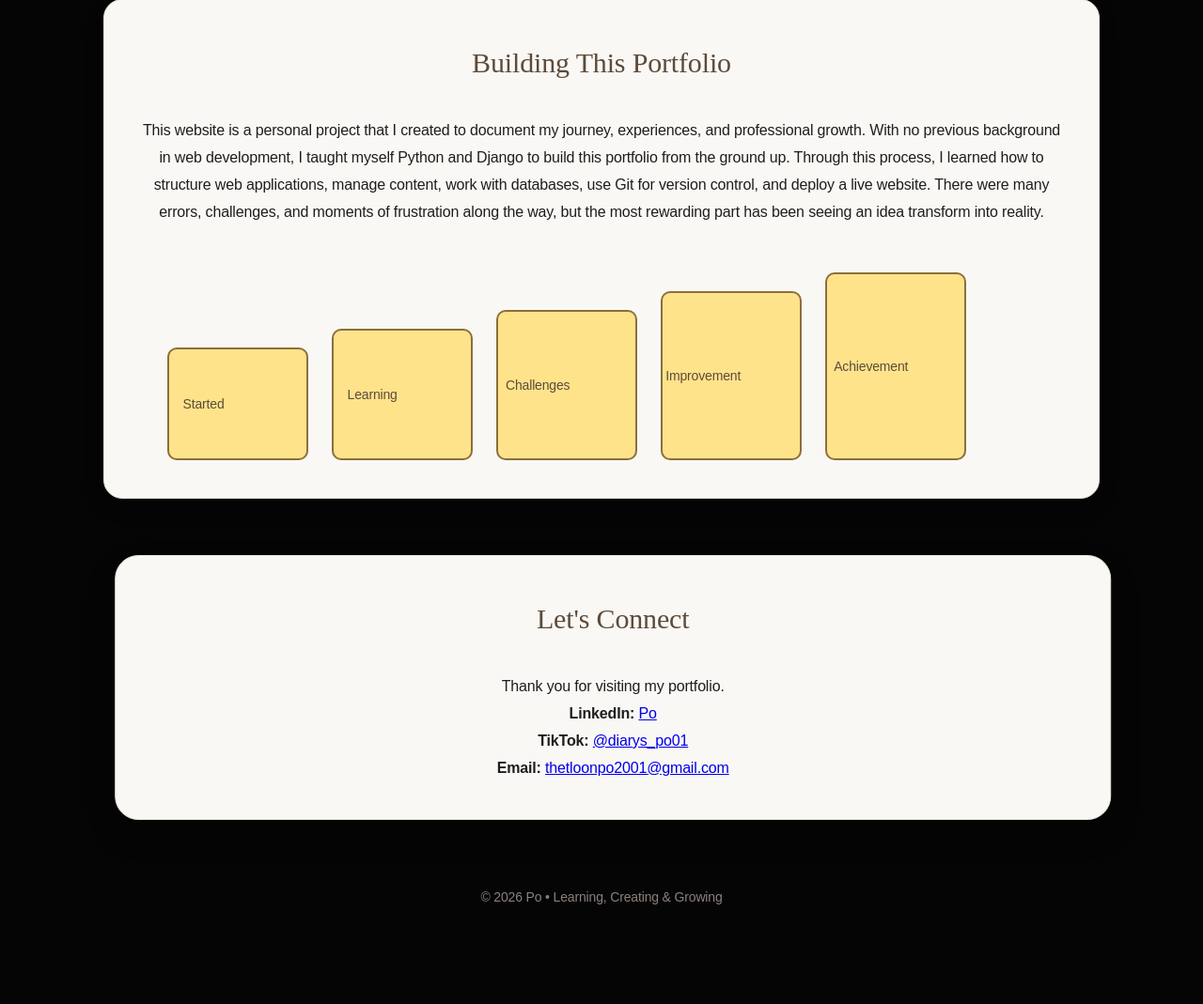
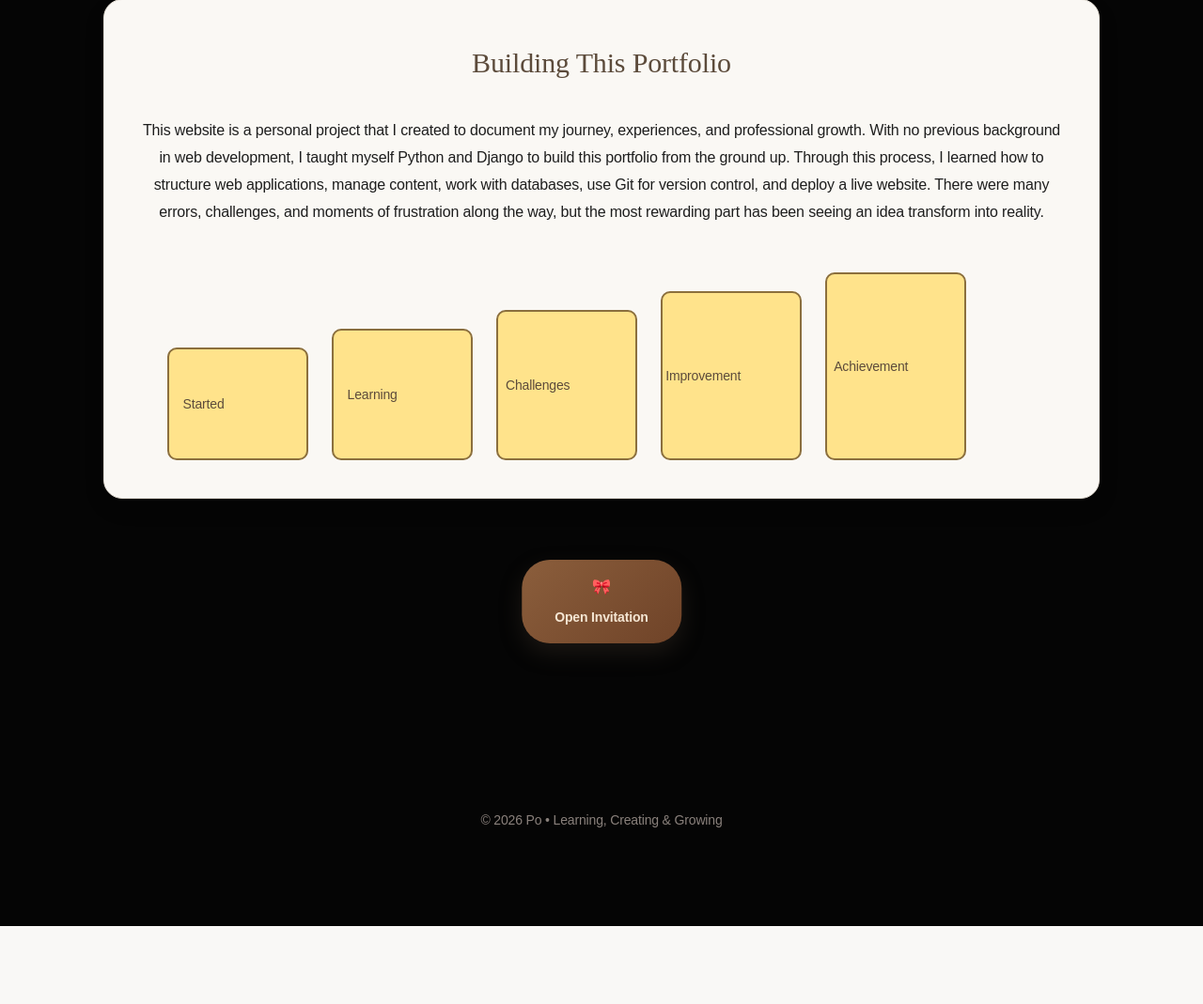
Before and after one commit to po-12365/thet-loon-po-portfolio, a Django app: page / in a window 1280 px wide. Shown: the part 4323-5392 px from the top of the page at 94% size. After the commit the page ends 5309 px from the top, so only its background shows below. Run offline with Django 5.2, Linux system fonts and the light colour scheme.

Commit message:
Update invitation letter ribbon design

```diff
--- a/portfolio/templates/portfolio/home.html
+++ b/portfolio/templates/portfolio/home.html
@@ -1231,6 +1231,355 @@ font-style:italic;
 }
 
 
+.letter-wrapper{
+
+max-width:750px;
+
+margin:100px auto;
+
+position:relative;
+
+text-align:center;
+
+}
+
+
+
+/* Brown ribbon */
+
+.ribbon{
+
+position:absolute;
+
+top:-35px;
+
+left:50%;
+
+transform:translateX(-50%);
+
+
+background:
+
+linear-gradient(
+135deg,
+#8b5e3c,
+#6f4328
+);
+
+
+color:#fff8ee;
+
+
+padding:15px 35px;
+
+
+border-radius:30px;
+
+
+cursor:pointer;
+
+
+font-weight:600;
+
+
+box-shadow:
+
+0 10px 25px rgba(92,75,59,.25);
+
+
+z-index:3;
+
+
+transition:.4s;
+
+
+}
+
+
+
+.ribbon:hover{
+
+
+transform:
+
+translateX(-50%)
+
+translateY(-8px);
+
+
+background:
+
+linear-gradient(
+135deg,
+#a8734d,
+#7b4b2d
+);
+
+
+}
+
+
+
+.ribbon span{
+
+
+display:block;
+
+font-size:14px;
+
+margin-top:5px;
+
+
+color:#f5e6d3;
+
+
+}
+
+
+
+/* Letter */
+
+.invitation-letter{
+
+
+background:
+
+
+linear-gradient(
+
+135deg,
+
+rgba(255,250,243,.95),
+
+rgba(238,224,205,.95)
+
+);
+
+
+
+padding:55px;
+
+
+border-radius:40px;
+
+
+box-shadow:
+
+
+0 30px 70px rgba(92,75,59,.25);
+
+
+
+opacity:0;
+
+
+max-height:0;
+
+
+overflow:hidden;
+
+
+transform:
+
+translateY(-40px);
+
+
+transition:
+
+all .8s ease;
+
+
+}
+
+
+
+
+.invitation-letter.open{
+
+
+opacity:1;
+
+
+max-height:900px;
+
+
+transform:
+
+translateY(0);
+
+
+}
+
+
+
+
+.invitation-letter h2{
+
+
+font-size:42px;
+
+
+color:#5C4B3B;
+
+
+margin-bottom:25px;
+
+
+}
+
+
+
+.letter-intro{
+
+
+font-size:20px;
+
+
+line-height:1.8;
+
+
+color:#6b4f3a;
+
+
+}
+
+
+
+.invitation-letter p{
+
+
+line-height:1.8;
+
+
+color:#6b4f3a;
+
+
+}
+
+
+
+/* Links */
+
+.letter-links{
+
+
+display:flex;
+
+
+justify-content:center;
+
+
+flex-wrap:wrap;
+
+
+gap:20px;
+
+
+margin-top:35px;
+
+
+}
+
+
+
+.letter-links a{
+
+
+width:160px;
+
+
+padding:20px;
+
+
+border-radius:30px;
+
+
+background:
+
+
+linear-gradient(
+
+135deg,
+
+#dcecf5,
+
+#f4e4cf
+
+);
+
+
+
+color:#5C4B3B;
+
+
+text-decoration:none;
+
+
+font-weight:600;
+
+
+transition:.4s;
+
+
+box-shadow:
+
+
+0 10px 25px rgba(92,75,59,.12);
+
+
+}
+
+
+
+.letter-links a:hover{
+
+
+transform:
+
+translateY(-10px);
+
+
+background:
+
+
+linear-gradient(
+
+135deg,
+
+#f4dfc2,
+
+#d7eaf4
+
+);
+
+
+box-shadow:
+
+0 20px 40px rgba(92,75,59,.2);
+
+
+}
+
+
+
+
+.signature{
+
+
+margin-top:45px;
+
+
+font-style:italic;
+
+
+font-size:18px;
+
+
+color:#8a7562!important;
+
+
+}
+
 </style>
 
 </head>
@@ -1575,36 +1924,127 @@ Food & Coffee Experiences
 
     <div class="section" id="contact">
 
-<div class="connect-box">
-
-<h2>Let's Connect</h2>
+
+<div class="letter-wrapper">
+
+
+    <div class="ribbon" onclick="openLetter()">
+
+        🎀
+
+        <span>
+            Open Invitation
+        </span>
+
+    </div>
+
+
+
+    <div class="invitation-letter" id="letter">
+
+
+        <h2>
+            Let's Connect
+        </h2>
+
+
+        <p class="letter-intro">
+
+            Thank you for taking the time to explore my journey.
+
+            <br><br>
+
+            Every experience, challenge, and connection has shaped
+            who I am today. I believe meaningful conversations
+            create opportunities to learn, share, and grow together.
+
+        </p>
+
+
 
         <p>
-    Thank you for visiting my portfolio.
+
+            Whether you would like to discuss ideas, exchange
+            perspectives, collaborate on future opportunities,
+            or simply share a similar journey, I would love
+            to connect with you.
+
         </p>
 
-    <p>
-        <strong>LinkedIn:</strong>
-        <a href="https://www.linkedin.com/in/thet-loon-po-992aa5178/" target="_blank">
+
+
+        <div class="letter-links">
+
+
+            <a href="https://www.linkedin.com/in/thet-loon-po-992aa5178/"
+            target="_blank">
+
+
+
+                <br>
+
+                LinkedIn
+
+                <br>
+
                 Po
+
             </a>
+
+
+
+            <a href="https://www.tiktok.com/@diarys_po01?_r=1&_t=ZS-98EQTsTaGuK"
+            target="_blank">
+
+
+
+                <br>
+
+                Follow My Journey
+
+                <br>
+
+                @diarys_po01
+
+            </a>
+
+
+
+            <a href="mailto:thetloonpo2001@gmail.com">
+
+
+
+                <br>
+
+                Email
+
+                <br>
+
+                Contact Me
+
+            </a>
+
+
+        </div>
+
+
+
+        <p class="signature">
+
+            Until the next chapter,
+
+            <br><br>
+
+            <strong>Po</strong>
+
         </p>
 
-    <p>
-        <strong>TikTok:</strong>
-        <a href="https://www.tiktok.com/@diarys_po01?_r=1&_t=ZS-98EQTsTaGuK" target="_blank">
-            @diarys_po01
-        </a>
-    </p>
-
-    <p>
-        <strong>Email:</strong>
-        <a href="mailto:thetloonpo2001@gmail.com">
-            thetloonpo2001@gmail.com
-        </a>
-    </p>
-
-</div>
+
+    </div>
+
+
+</div>
+
 
 </div>
 
```
Lines whose indentation alone changed are shown as unchanged.
